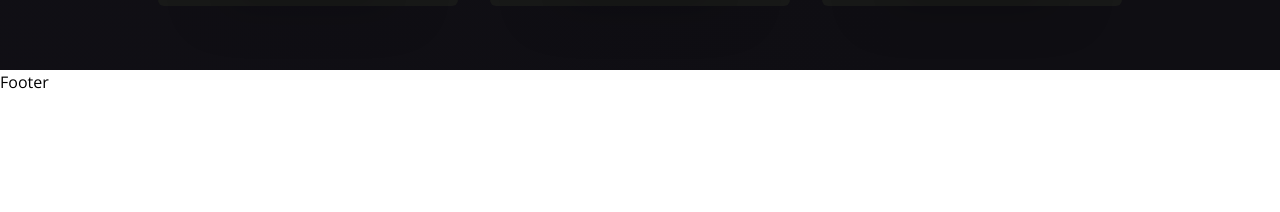
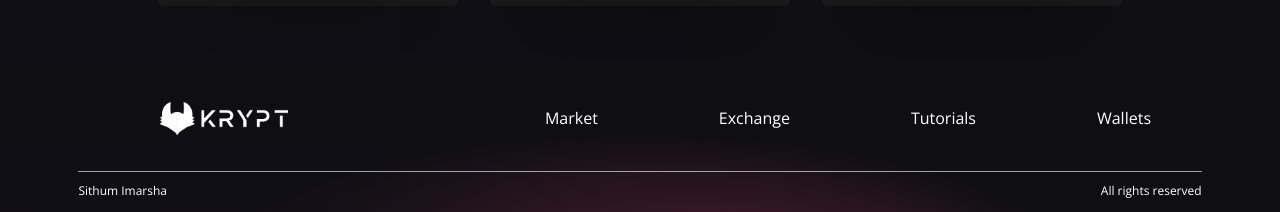
Before and after one commit to sithum-dev/krypt-web-3-0, a React (Vite) app in the folder client/: page / in a window 1280 px wide. Shown: the part 2321-2533 px from the top of the page. Before the commit the page ends 2415 px from the top, so only its background shows below. Built offline with nearby package versions, Linux system fonts and the light colour scheme; no server answers.

Commit message:
Latest transactions update

```diff
--- a/client/src/components/Footer.jsx
+++ b/client/src/components/Footer.jsx
@@ -1,5 +1,38 @@
-const Footer = () => {
-  return <div>Footer</div>;
-};
+import React from "react";
+
+import logo from "../../images/logo.png";
+
+const Footer = () => (
+  <div className="w-full flex md:justify-center justify-between items-center flex-col p-4 gradient-bg-footer">
+    <div className="w-full flex sm:flex-row flex-col justify-between items-center my-4">
+      <div className="flex flex-[0.5] justify-center items-center">
+        <img src={logo} alt="logo" className="w-32" />
+      </div>
+      <div className="flex flex-1 justify-evenly items-center flex-wrap sm:mt-0 mt-5 w-full">
+        <p className="text-white text-base text-center mx-2 cursor-pointer">
+          Market
+        </p>
+        <p className="text-white text-base text-center mx-2 cursor-pointer">
+          Exchange
+        </p>
+        <p className="text-white text-base text-center mx-2 cursor-pointer">
+          Tutorials
+        </p>
+        <p className="text-white text-base text-center mx-2 cursor-pointer">
+          Wallets
+        </p>
+      </div>
+    </div>
+
+    <div className="sm:w-[90%] w-full h-[0.25px] bg-gray-400 mt-5 " />
+
+    <div className="sm:w-[90%] w-full flex justify-between items-center mt-3">
+      <p className="text-white text-left text-xs">
+        <a href="https://sithumimarsha.com/">Sithum Imarsha</a>
+      </p>
+      <p className="text-white text-right text-xs">All rights reserved</p>
+    </div>
+  </div>
+);
 
 export default Footer;
```
